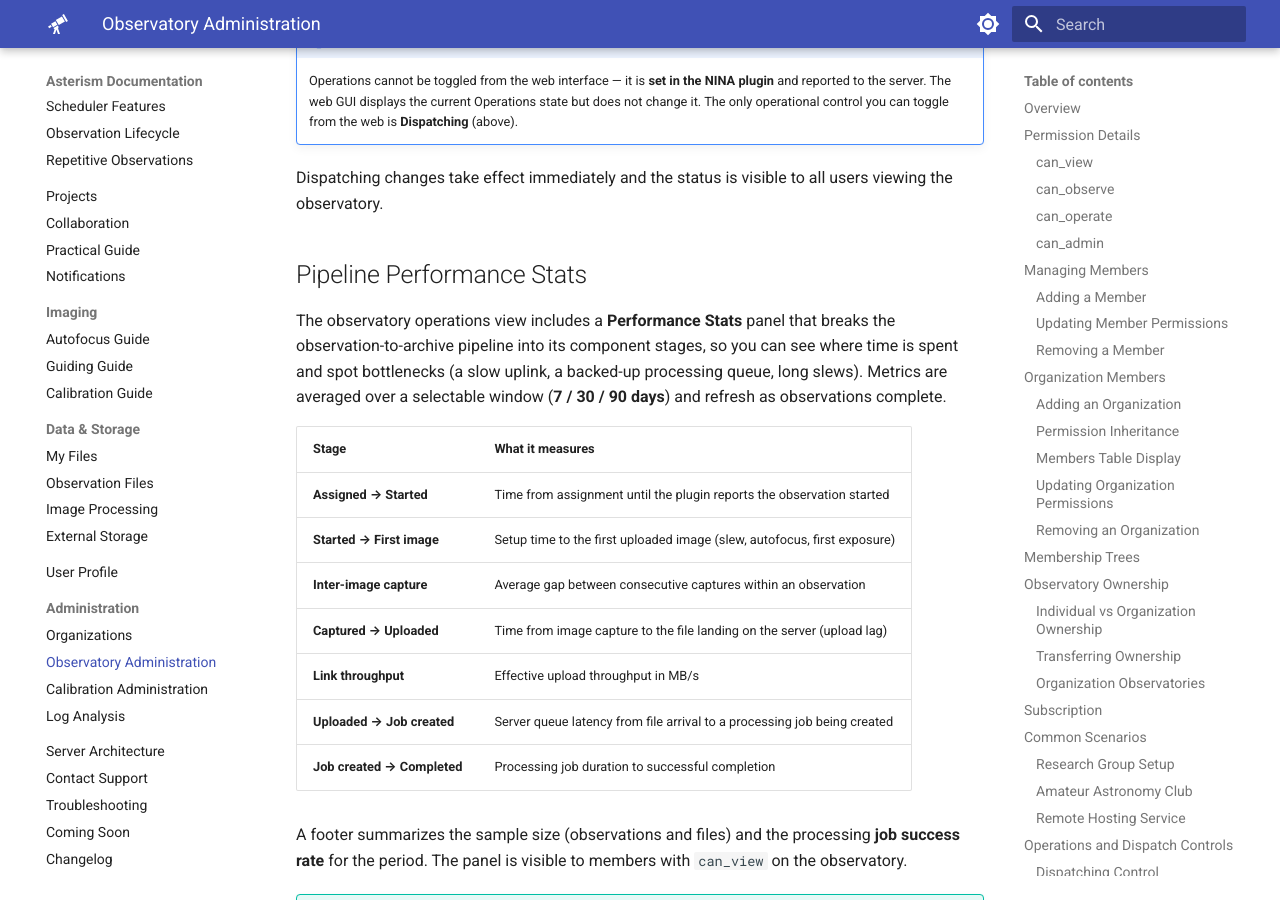
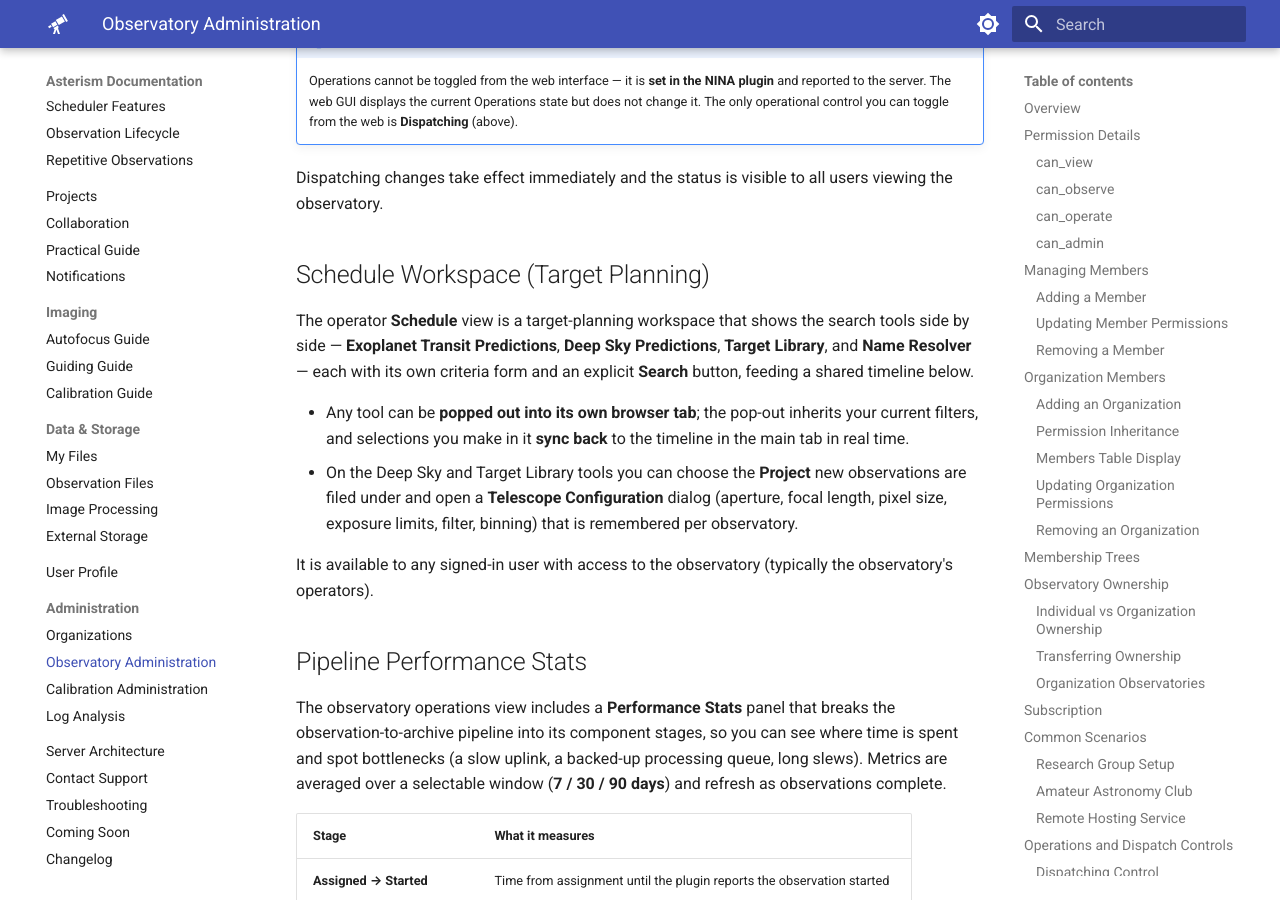
Before and after one commit to First-Light-Systems/nina-scheduler-docs, an MkDocs documentation site: the page built from docs/OBSERVATORY_ADMINISTRATION.md, in a window 1280 px wide and 900 px high, scrolled down 9586 px. Built offline with MkDocs 1.6.1 and Material for MkDocs 9.7.7, drawn with Linux system fonts in a browser that asks for light colours.

Commit message:
docs: document the operator Schedule (target-planning) workspace
Adds the multi-tool Schedule view (transit/deep-sky/library/name-resolver
side-by-side, pop-out tabs, cross-tab selection sync, per-tool project +
telescope config) to Observatory Administration.

Co-Authored-By: Claude Opus 4.8 <noreply@anthropic.com>
Claude-Session: https://claude.ai/code/session_01YAWWKrkj5C4rzdJ4MVNm9R

```diff
--- a/docs/OBSERVATORY_ADMINISTRATION.md
+++ b/docs/OBSERVATORY_ADMINISTRATION.md
@@ -302,6 +302,15 @@ The Operations state is useful during weather holds or equipment issues when you
     Operations cannot be toggled from the web interface — it is **set in the NINA plugin** and reported to the server. The web GUI displays the current Operations state but does not change it. The only operational control you can toggle from the web is **Dispatching** (above).
 
 Dispatching changes take effect immediately and the status is visible to all users viewing the observatory.
+
+## Schedule Workspace (Target Planning)
+
+The operator **Schedule** view is a target-planning workspace that shows the search tools side by side — **Exoplanet Transit Predictions**, **Deep Sky Predictions**, **Target Library**, and **Name Resolver** — each with its own criteria form and an explicit **Search** button, feeding a shared timeline below.
+
+- Any tool can be **popped out into its own browser tab**; the pop-out inherits your current filters, and selections you make in it **sync back** to the timeline in the main tab in real time.
+- On the Deep Sky and Target Library tools you can choose the **Project** new observations are filed under and open a **Telescope Configuration** dialog (aperture, focal length, pixel size, exposure limits, filter, binning) that is remembered per observatory.
+
+It is available to any signed-in user with access to the observatory (typically the observatory's operators).
 
 ## Pipeline Performance Stats
 
```
